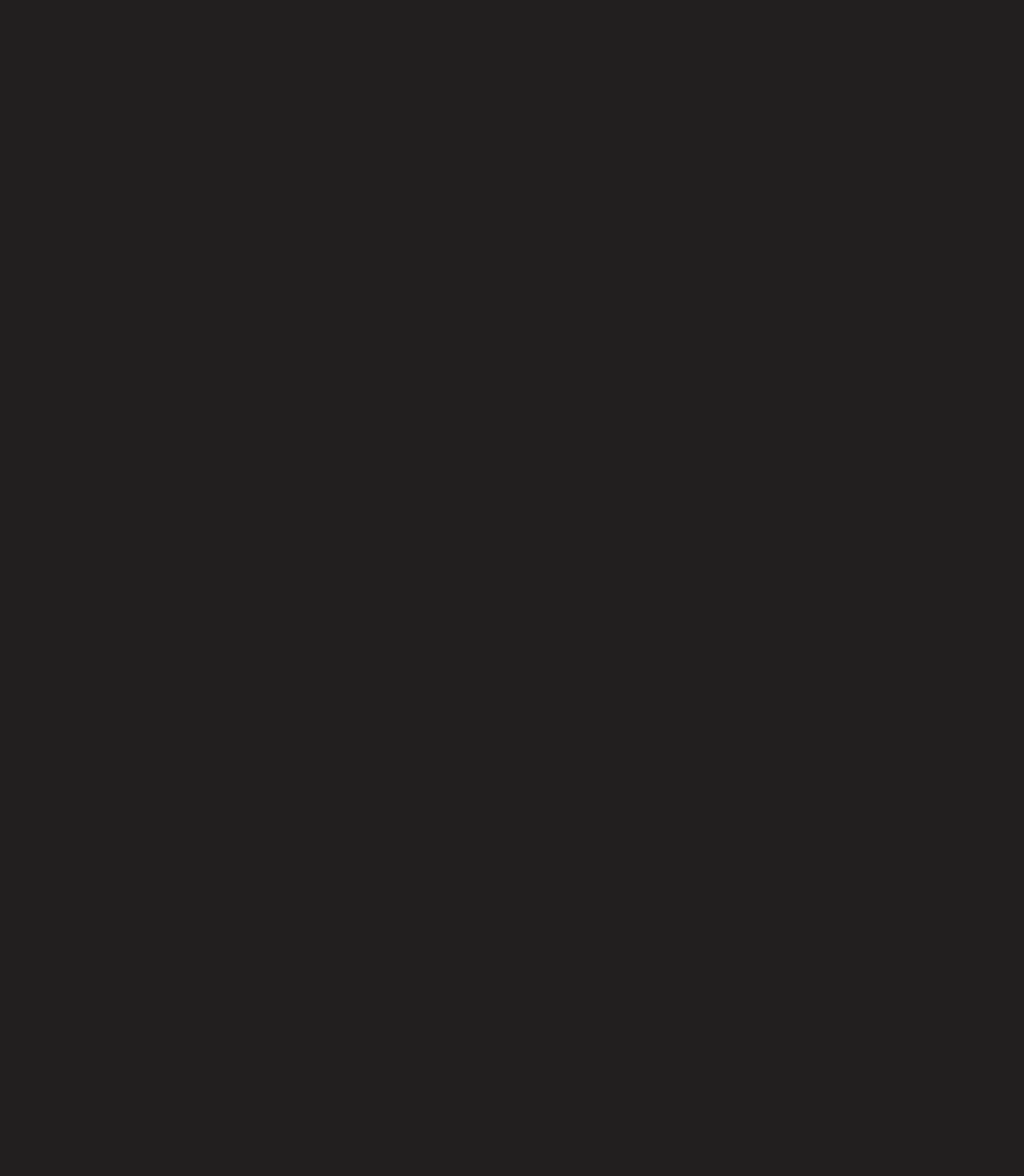
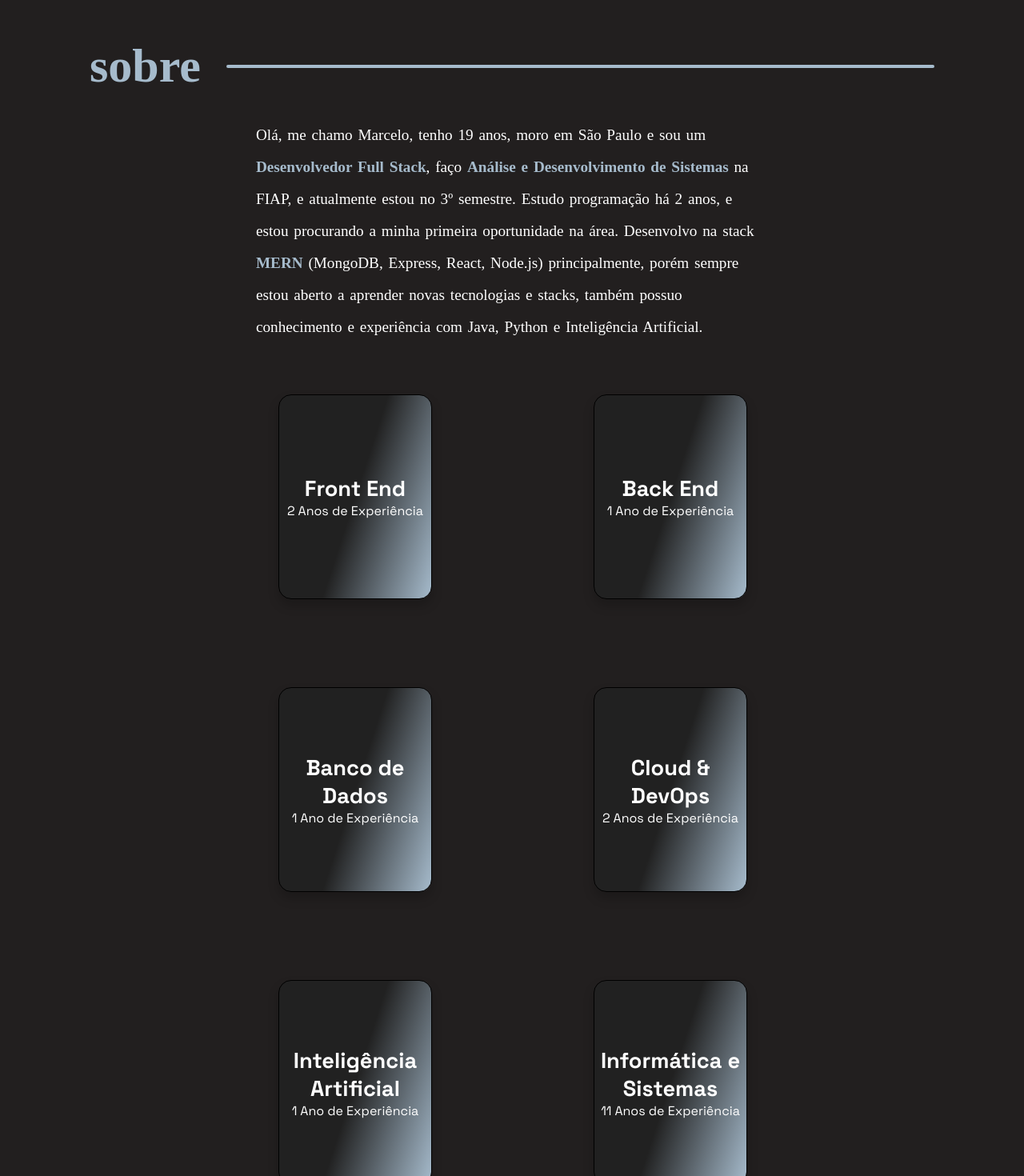
Before and after one commit to marcelodiass/portfolio-react, a React (Vite) app: page / in a window 1280 px wide. Shown: the part 1330-2800 px from the top of the page at 80% size. Before the commit the page ends 1133 px from the top, so only its background shows below. Built offline with nearby package versions, Linux system fonts and the light colour scheme.

Commit message:
seção sobre.

```diff
--- a/index.html
+++ b/index.html
@@ -3,6 +3,9 @@
   <head>
     <meta charset="UTF-8" />
     <link rel="icon" type="image/svg+xml" href="/vite.svg" />
+    <link rel="preconnect" href="https://fonts.googleapis.com">
+    <link rel="preconnect" href="https://fonts.gstatic.com" crossorigin>
+    <link href="https://fonts.googleapis.com/css2?family=Space+Grotesk:wght@300..700&display=swap" rel="stylesheet">
     <meta name="viewport" content="width=device-width, initial-scale=1.0" />
     <title>Portfolio Marcelo Dias</title>
   </head>
--- a/src/App.jsx
+++ b/src/App.jsx
@@ -1,7 +1,7 @@
 import './App.css'
-import SectionTitle from './components/SectionTitle/SectionTitle.jsx'
 import Home from './components/Home/Home.jsx'
 import NavBar from './components/NavBar/NavBar.jsx'
+import Sobre from './components/Sobre/Sobre.jsx'
 
 function App() {
 
@@ -9,7 +9,7 @@
     <>
       <NavBar/>
       <Home/>
-      <SectionTitle titulo='sobre'/>
+      <Sobre/>
     </>
   )
 }
--- /dev/null
+++ b/src/components/Experience/Experience.jsx
@@ -0,0 +1,35 @@
+import PropTypes from 'prop-types'
+import styles from './Experience.module.css'
+
+function Experience(props) {
+    const listItems = props.tecnologias.map((item) => {
+        return (
+          <li key={item.id}>
+            {item}
+          </li>
+        );
+      });
+
+  return (
+    <div className={styles.flipCard}>
+        <div className={styles.flipCardInner}>
+            <div className={styles.flipCardFront}>
+                <p className={styles.title}>{props.nome}</p>
+                <p>{props.tempo}</p>
+            </div>
+            <div className={styles.flipCardBack}>
+                <p className={styles.title}>Tecnologias</p>
+                <ul>{listItems}</ul>
+            </div>
+        </div>
+    </div>
+  )
+}
+
+Experience.propTypes = {
+    nome: PropTypes.string,
+    tempo: PropTypes.string,
+    tecnologias: PropTypes.array
+}
+
+export default Experience
--- /dev/null
+++ b/src/components/Experience/Experience.module.css
@@ -0,0 +1,60 @@
+.flipCard {
+    background-color: transparent;
+    width: 190px;
+    height: 254px;
+    perspective: 1000px;
+    p, li, ul {
+        list-style: none;
+        background-color: transparent;
+        font-family: "Space Grotesk";
+    }
+  }
+
+  .title {
+    font-size: 1.7em;
+    font-weight: 900;
+    text-align: center;
+    margin: 0;
+  }
+
+  .flipCardInner {
+    position: relative;
+    width: 100%;
+    height: 100%;
+    text-align: center;
+    transition: transform 0.8s;
+    transform-style: preserve-3d;
+  }
+
+  .flipCard:hover .flipCardInner {
+    transform: rotateY(180deg);
+  }
+
+  .flipCardFront, .flipCardBack {
+    box-shadow: 0 8px 14px 0 rgba(0,0,0,0.2);
+    position: absolute;
+    display: flex;
+    flex-direction: column;
+    justify-content: center;
+    width: 100%;
+    height: 100%;
+    -webkit-backface-visibility: hidden;
+    backface-visibility: hidden;
+    border: 1px solid rgb(0, 0, 0);
+    border-radius: 1rem;
+  }
+
+  .flipCardFront {
+    background: linear-gradient(0.30turn, #212121 50%, #A6BBCC);
+    color: #FFFFFF;
+  }
+
+  .flipCardBack {
+    background: linear-gradient(0.30turn, #A6BBCC, #212121 50%);
+    color: white;
+    transform: rotateY(180deg);
+
+    ul {
+        font-size: 1.2em;
+    }
+  }
--- a/src/components/Home/Home.module.css
+++ b/src/components/Home/Home.module.css
@@ -1,6 +1,9 @@
 .home {
     display: flex;
     padding: 7rem;
+    flex-wrap: wrap;
+    gap: 1rem;
+    justify-content: start;
 }
 
 .saudacoes {
@@ -8,9 +11,9 @@
     flex-direction: column;
     gap: 2rem;
     flex: 1;
-    font-size: 28px;
+    font-size: 2rem;
     h1 {
-        font-size: 100px;
+        font-size: 6rem;
         color: #A6BBCC;
         line-height: 6rem;
     }
@@ -21,7 +24,7 @@
         cursor: pointer;
     }
     .contato:hover {
-        color: #a1a1a1;
+        color: #A6BBCC;
         transition: 0.3s;
     }
 }
--- a/src/components/NavBar/NavBar.module.css
+++ b/src/components/NavBar/NavBar.module.css
@@ -25,7 +25,7 @@
         cursor: pointer;
     }
     li:hover {
-        color: #a1a1a1;
+        color: #A6BBCC;
         transition: 0.3s;
     }
 }
--- /dev/null
+++ b/src/components/Sobre/Sobre.jsx
@@ -0,0 +1,66 @@
+import Experience from "../Experience/Experience.jsx";
+import SectionTitle from "../SectionTitle/SectionTitle.jsx";
+import styles from "./Sobre.module.css";
+
+function Sobre() {
+  const frontend = ["React", "Next.js", "Tailwindcss", "HTML & CSS & JS"];
+  const backend = ["Node.js", "Express.js", "Python", "Flask", "Java"];
+  const bd = ["MySQL", "SQL Oracle", "MongoDB", "PostgreSQL"];
+  const devops = ["Git & Github", "Azure", "Docker"];
+  const informatica = ["Pacote Office", "Windows", "Linux"];
+  const ias = ["LLMs (ChatGPT, etc)", "Machine Learning"];
+
+  return (
+    <>
+      <SectionTitle titulo="sobre" />
+
+      <div className={styles.sobre}>
+        <p className={styles.sobreTexto}>
+          Olá, me chamo Marcelo, tenho 19 anos, moro em São Paulo e sou um{" "}
+          <b>Desenvolvedor Full Stack</b>, faço{" "}
+          <b>Análise e Desenvolvimento de Sistemas</b> na FIAP, e atualmente
+          estou no 3º semestre. Estudo programação há 2 anos, e estou procurando
+          a minha primeira oportunidade na área. Desenvolvo na stack <b>MERN</b>{" "}
+          (MongoDB, Express, React, Node.js) principalmente, porém sempre estou
+          aberto a aprender novas tecnologias e stacks, também possuo
+          conhecimento e experiência com Java, Python e Inteligência Artificial.
+        </p>
+      </div>
+
+      <div className={styles.experiencias}>
+        <Experience
+          nome="Front End"
+          tempo="2 Anos de Experiência"
+          tecnologias={frontend}
+        />
+        <Experience
+          nome="Back End"
+          tempo="1 Ano de Experiência"
+          tecnologias={backend}
+        />
+        <Experience
+          nome="Banco de Dados"
+          tempo="1 Ano de Experiência"
+          tecnologias={bd}
+        />
+        <Experience
+          nome="Cloud & DevOps"
+          tempo="2 Anos de Experiência"
+          tecnologias={devops}
+        />
+        <Experience
+          nome="Inteligência Artificial"
+          tempo="1 Ano de Experiência"
+          tecnologias={ias}
+        />
+        <Experience
+          nome="Informática e Sistemas"
+          tempo="11 Anos de Experiência"
+          tecnologias={informatica}
+        />
+      </div>
+    </>
+  );
+}
+
+export default Sobre;
--- /dev/null
+++ b/src/components/Sobre/Sobre.module.css
@@ -0,0 +1,26 @@
+.sobre {
+    display: flex;
+    flex-direction: column;
+    align-items: center;
+}
+
+.sobreTexto {
+    width: 50%;
+    text-align: start;
+    font-size: 1.2rem;
+    line-height: 2.5rem;
+    word-spacing: 2px;
+}
+
+.experiencias {
+    display: flex;
+    padding: 4rem 16rem 2rem;
+    gap: 7rem;
+    flex-wrap: wrap;
+    justify-content: space-evenly;
+    align-content: center;
+}
+
+b {
+    color: #A6BBCC;
+}
```
